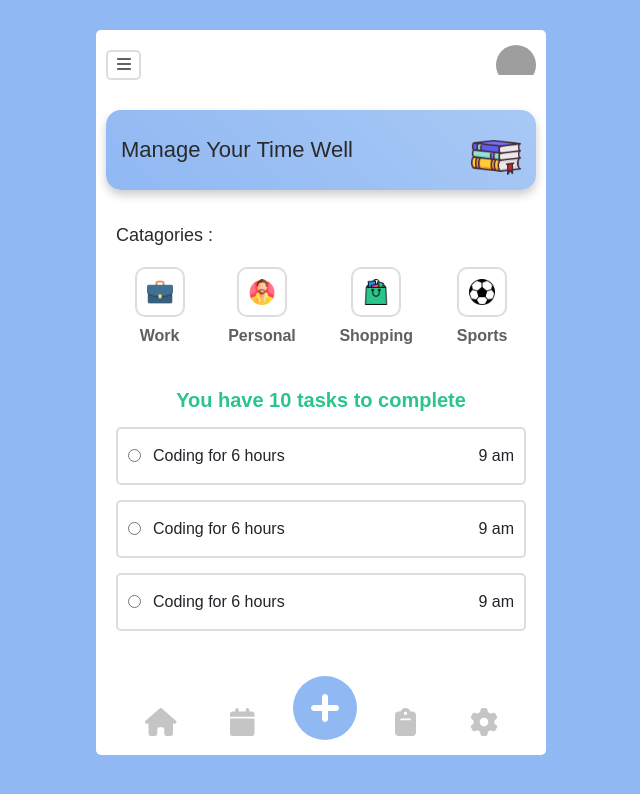
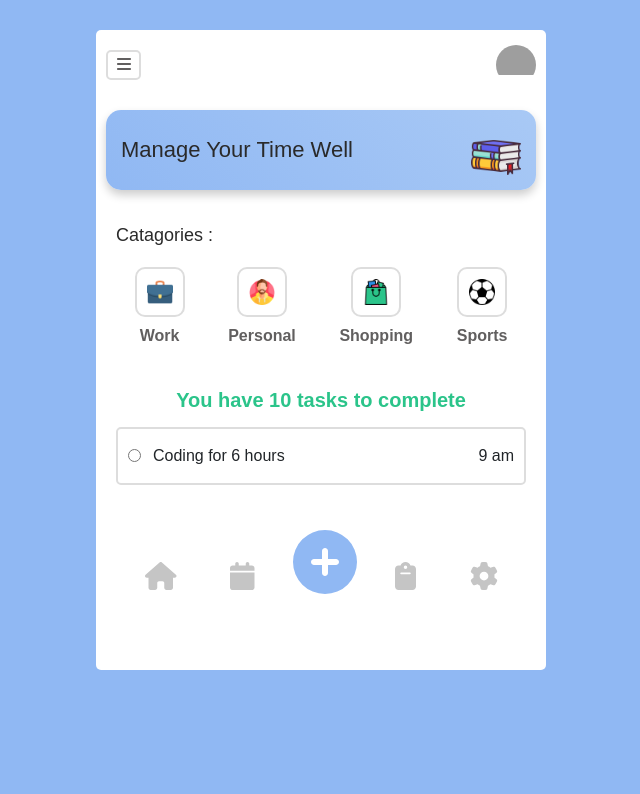
Before and after one commit to shafik720/To-do-app-with-React-Node-Mongodb, a React (Create React App) app: page / in a window 1280 px wide. Shown: the top 794 px of the page, without its empty margins (319-959 px from the left). Built offline with nearby package versions, Linux system fonts and the light colour scheme; grey boxes are pictures that could not be loaded.

Commit message:
adding to mongodb database

```diff
--- a/src/Components/Tasks/Tasks.js
+++ b/src/Components/Tasks/Tasks.js
@@ -15,24 +15,6 @@ const Tasks = () => {
                         <p>9 am</p>
                     </div>
                 </div>
-                <div className="single-task">
-                    <div className="single-task-left">
-                        <input type="radio" name="" id="" />
-                        <p>Coding for 6 hours</p>
-                    </div>
-                    <div className="single-task-right">
-                        <p>9 am</p>
-                    </div>
-                </div>
-                <div className="single-task">
-                    <div className="single-task-left">
-                        <input type="radio" name="" id="" />
-                        <p>Coding for 6 hours</p>
-                    </div>
-                    <div className="single-task-right">
-                        <p>9 am</p>
-                    </div>
-                </div>
             </div>
         </div>
     );
```
